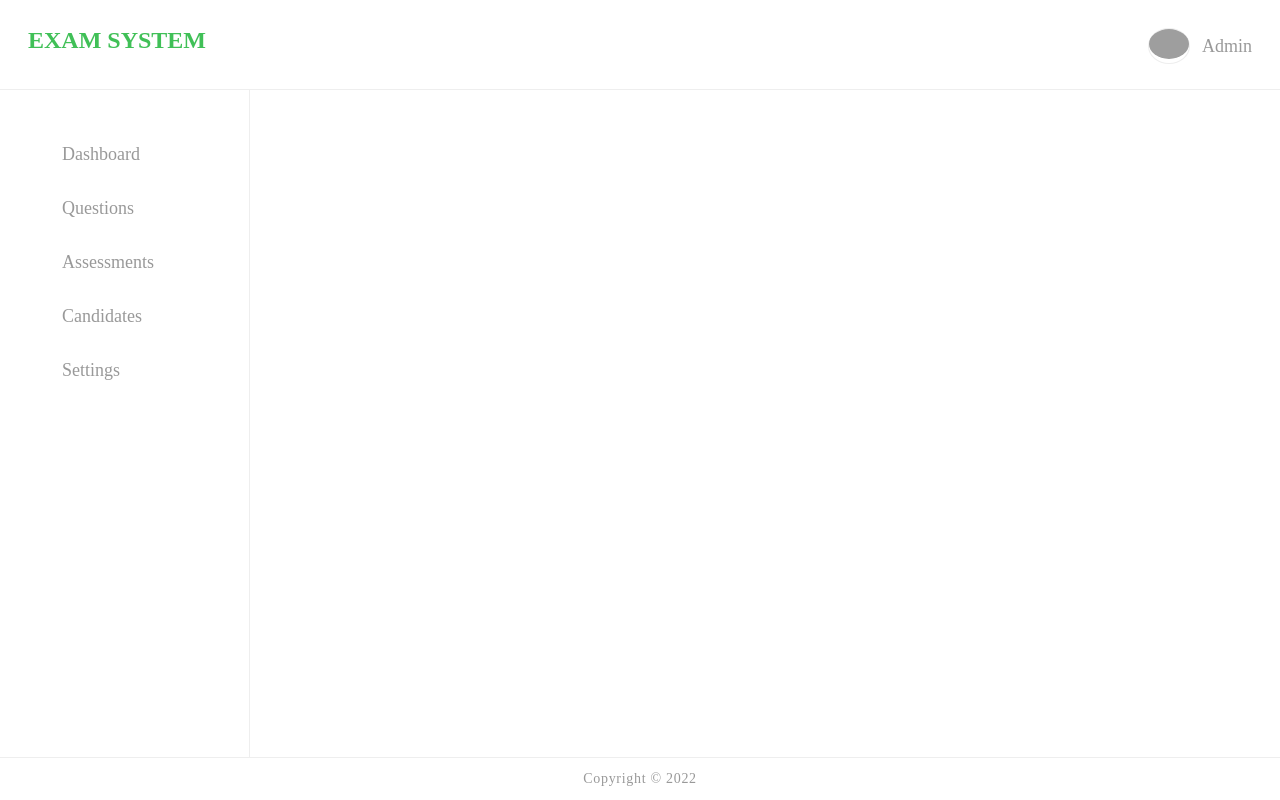
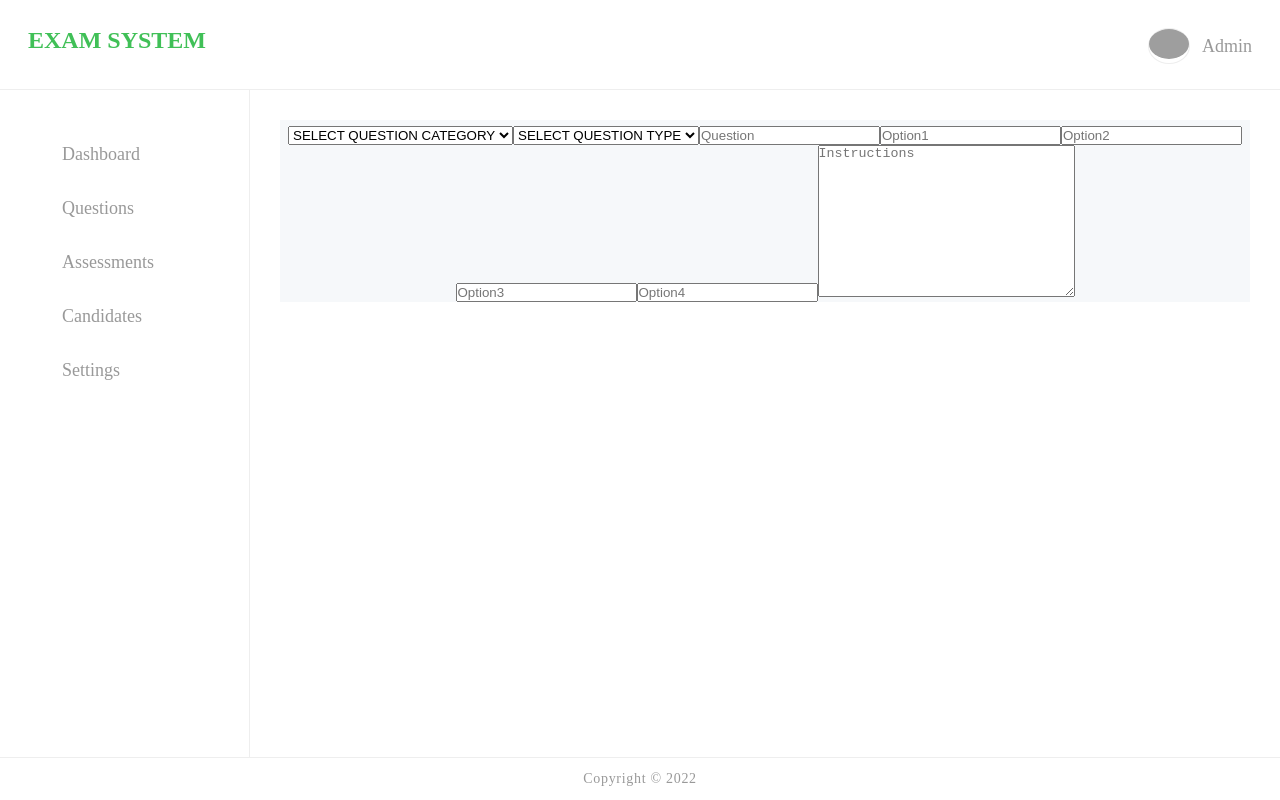
Before and after one commit to Nnvemeka/Exam-system, a React (Create React App) app: page /questions/add-questions in a window 1280 px wide. Built offline with nearby package versions, Linux system fonts and the light colour scheme; grey boxes are pictures that could not be loaded; some icons are missing.

Commit message:
Setup add questions page

```diff
--- a/src/layout/Layout.jsx
+++ b/src/layout/Layout.jsx
@@ -5,6 +5,7 @@ import Footer from '../components/footer/Footer'
 import { Routes, Route } from 'react-router-dom'
 import Dashboard from '../pages/dashboard/Dashboard'
 import Question from '../pages/question/Question'
+import AddQuestions from '../pages/add-questions/Add-questions'
 import './layout.css'
 
 const layout = () => {
@@ -18,11 +19,15 @@ const layout = () => {
             </div>
             <div className='main-container'>
                 <Routes>
-                    <Route path='/' element={<Dashboard/>}/>
-                    <Route path='/questions' element={<Question/>}/>
-                    <Route/>
-                    <Route/>
-                    <Route/>
+                    <Route path='/' element={<Dashboard />} />
+
+                    {/* Question related routes */}
+                    <Route path='/questions' element={<Question />}/>
+                    <Route path='/questions/add-questions' element={<AddQuestions />}/>
+
+                    <Route />
+                    <Route />
+                    <Route />
                 </Routes>
             </div>
             <div className='footer-container'>
--- /dev/null
+++ b/src/pages/add-questions/Add-questions.jsx
@@ -0,0 +1,37 @@
+import React from 'react'
+import './add-questions.css'
+
+const AddQuestions = () => {
+  return (
+    <div className='add-questions'>
+        <main className='add-question--container'>
+            <form className='add-question--form'>
+                <select name="question-category" id="question-category">
+                    <option value="">SELECT QUESTION CATEGORY</option>
+                    <option value="english">English</option>
+                    <option value="science">Science</option>
+                    <option value="math">Math</option>
+                    <option value="technology">Technology</option>
+                </select>
+
+                <select name="question-type" id="question-type">
+                    <option value="">SELECT QUESTION TYPE</option>
+                    <option value="single-choice">Single Choice</option>
+                    <option value="multi-choice">Multi Choice</option>
+                    <option value="fill-in-the-gap">Fill In The Gap</option>
+                </select>
+
+                <input type="text" placeholder='Question' />
+                <input type="text" placeholder='Option1' />
+                <input type="text" placeholder='Option2' />
+                <input type="text" placeholder='Option3' />
+                <input type="text" placeholder='Option4' />
+
+                <textarea name="instruction" id="" cols="30" rows="10" placeholder='Instructions'></textarea>
+            </form>
+        </main>
+    </div>
+  )
+}
+
+export default AddQuestions
--- /dev/null
+++ b/src/pages/add-questions/add-questions.css
@@ -0,0 +1,4 @@
+.add-questions {
+    margin: 3rem;
+    background-color: #f6f8fa;
+}
--- a/src/pages/question/Question.jsx
+++ b/src/pages/question/Question.jsx
@@ -6,7 +6,7 @@ const Question = () => {
   return (
     <div className="questions">
       <Card
-        path="add-question"
+        path="add-questions"
         title="Add Question"
         icon={<ion-icon name="pencil-outline" class="card-icon"></ion-icon>}
         details="Create new question for a test"
```
